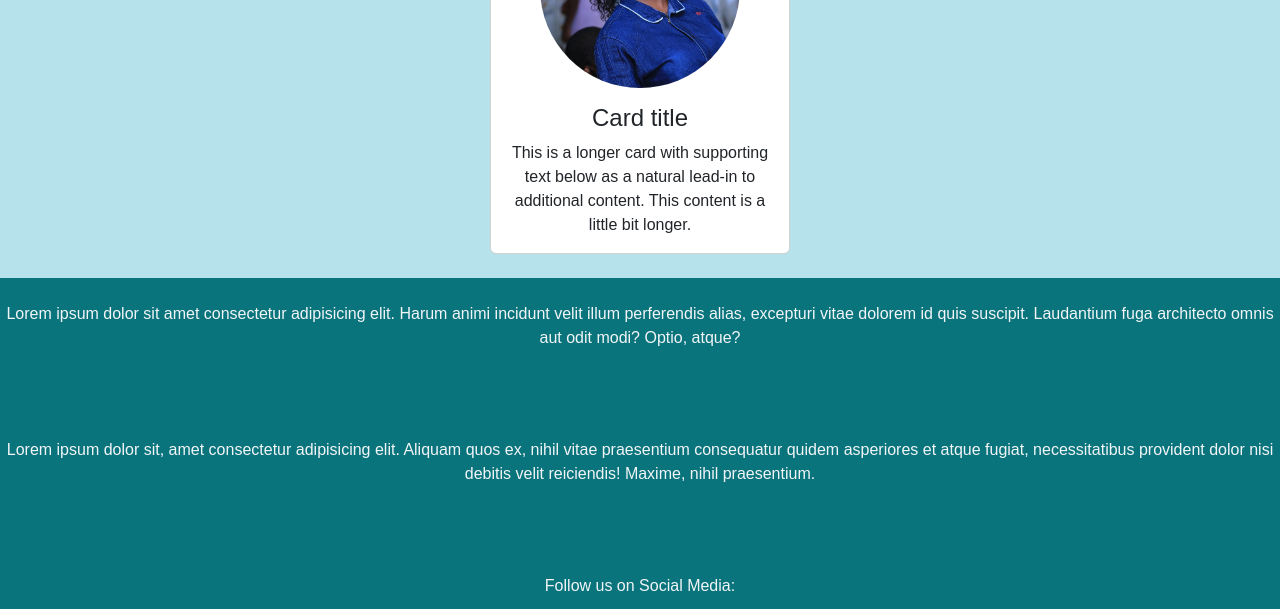
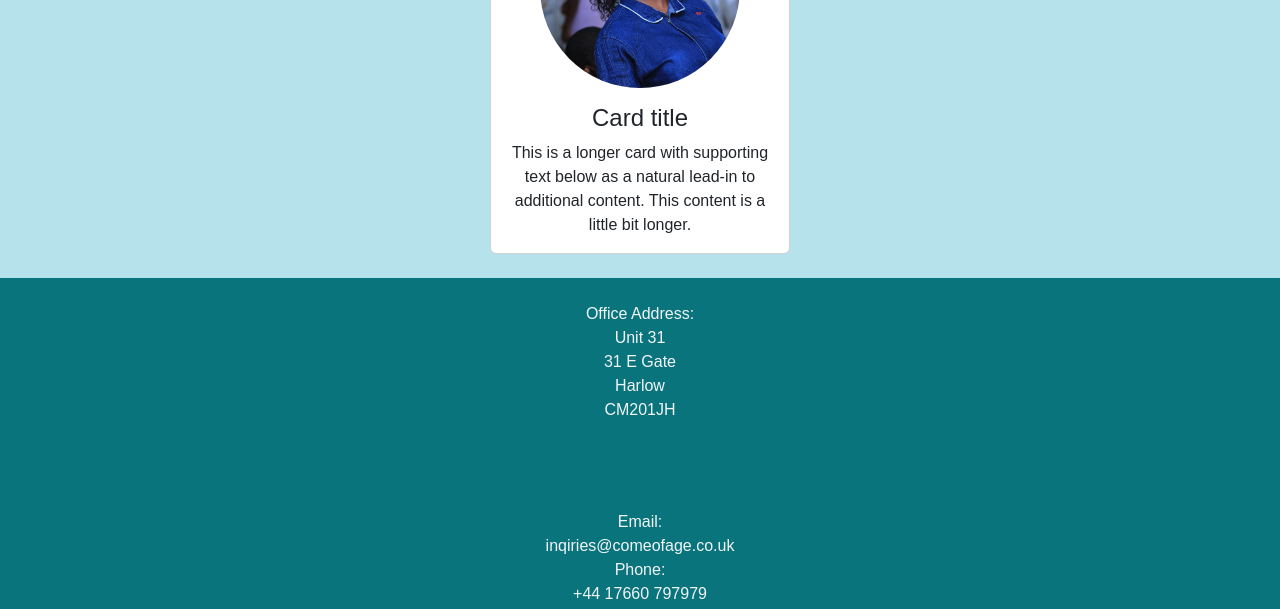
Before and after one commit to Ultrasteem/Come-of-Age, a plain HTML site: page index.html in a window 1280 px wide. Shown: the part 2223-2832 px from the top of the page. Drawn offline with nearby package versions, Linux system fonts and the light colour scheme; a web font is replaced by a local one.

Commit message:
add footer info and adjust styling

```diff
--- a/index.html
+++ b/index.html
@@ -141,12 +141,28 @@
 <!--divide footer into columns on med screens-->
         <div class="row row-cols-1 sm:row-cols-3 g-4">
 <!--address into-->
-            <div class="footer-info address-container col text-center md:text-start">
-                <p>Lorem ipsum dolor sit amet consectetur adipisicing elit. Harum animi incidunt velit illum perferendis alias, excepturi vitae dolorem id quis suscipit. Laudantium fuga architecto omnis aut odit modi? Optio, atque?</p>
+            <div class="footer-info address-container col text-center ">
+                <p>Office Address:
+                    <br>
+                    Unit 31
+                    <br>
+                    31 E Gate
+                    <br>
+                    Harlow
+                    <br>
+                    CM201JH
+                </p>
             </div>
 <!--contact into-->
             <div class="footer-info contact-container col text-center">
-                <p>Lorem ipsum dolor sit, amet consectetur adipisicing elit. Aliquam quos ex, nihil vitae praesentium consequatur quidem asperiores et atque fugiat, necessitatibus provident dolor nisi debitis velit reiciendis! Maxime, nihil praesentium.</p>
+                <p>Email:
+                    <br>
+                     inqiries@comeofage.co.uk
+                    <br>
+                    Phone:
+                    <br>
+                     +44 17660 797979
+                </p>
             </div>
 <!--social media into-->
             <div class="footer-info social-media-container col text-center">
```
Also changed, not shown: 1 other file.
